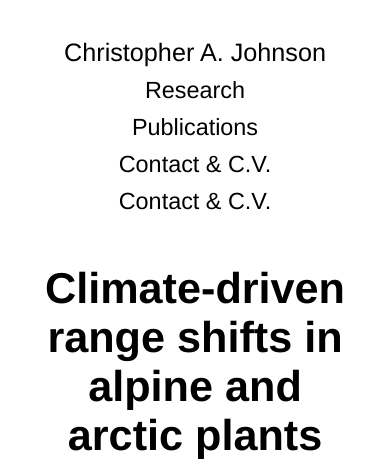
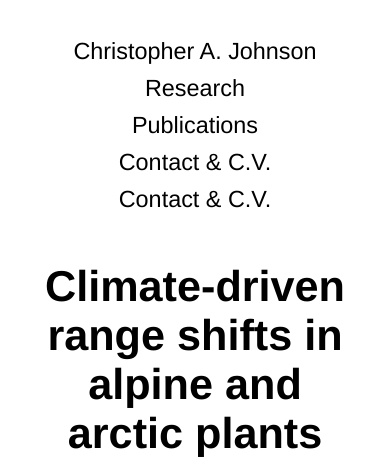
Before and after one commit to chrisajohnson/chrisajohnson.github.io, a Jekyll site: the page built from research/range_shifts.md, in a window 390 px wide. Shown: the top 467 px of the page. Built offline with Jekyll 4.4.1, drawn with Linux system fonts in a browser that asks for light colours; grey boxes are pictures that could not be loaded.

Commit message:
Update styles.css

```diff
--- a/assets/css/styles.css
+++ b/assets/css/styles.css
@@ -141,6 +141,11 @@
   padding: 0 20px; /* Add horizontal padding for right content */
 }
 
+/* Figure */
+figure {
+  padding: 0; /* Remove padding */
+}
+
 /* Images */
 img {
   width: auto; /* Maintain the aspect ratio */
@@ -195,7 +200,7 @@
   /* Site Title */
   .site-header > .site-title {
     justify-content: center; /* Center title */
-    font-size: 1.4rem; /* Set the text size */
+    font-size: 1.3rem; /* Set the text size */
     padding: 10px 0; /* Add padding above and below */
   }
 
@@ -210,7 +215,7 @@
 
   /* Anchor for navigation links: need to repeat base style after header changes */
   .site-header > .site-nav a {
-    align-items: left; /* Align items to the left */
+    align-items: flex-start; /* Align items to the left */
     text-decoration: none; /* Remove underline from links */
     color: inherit; /* Make link color inherit from parent */
   }
```
